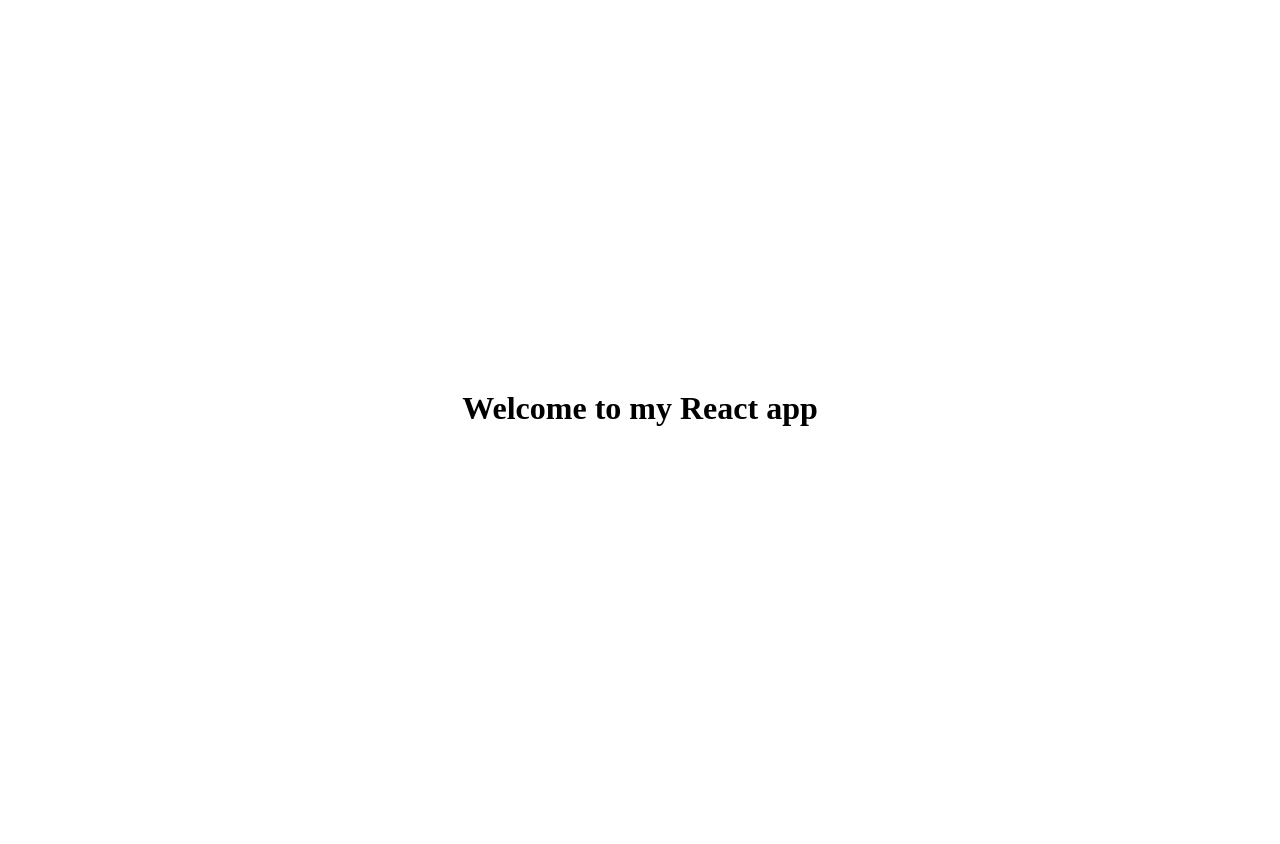
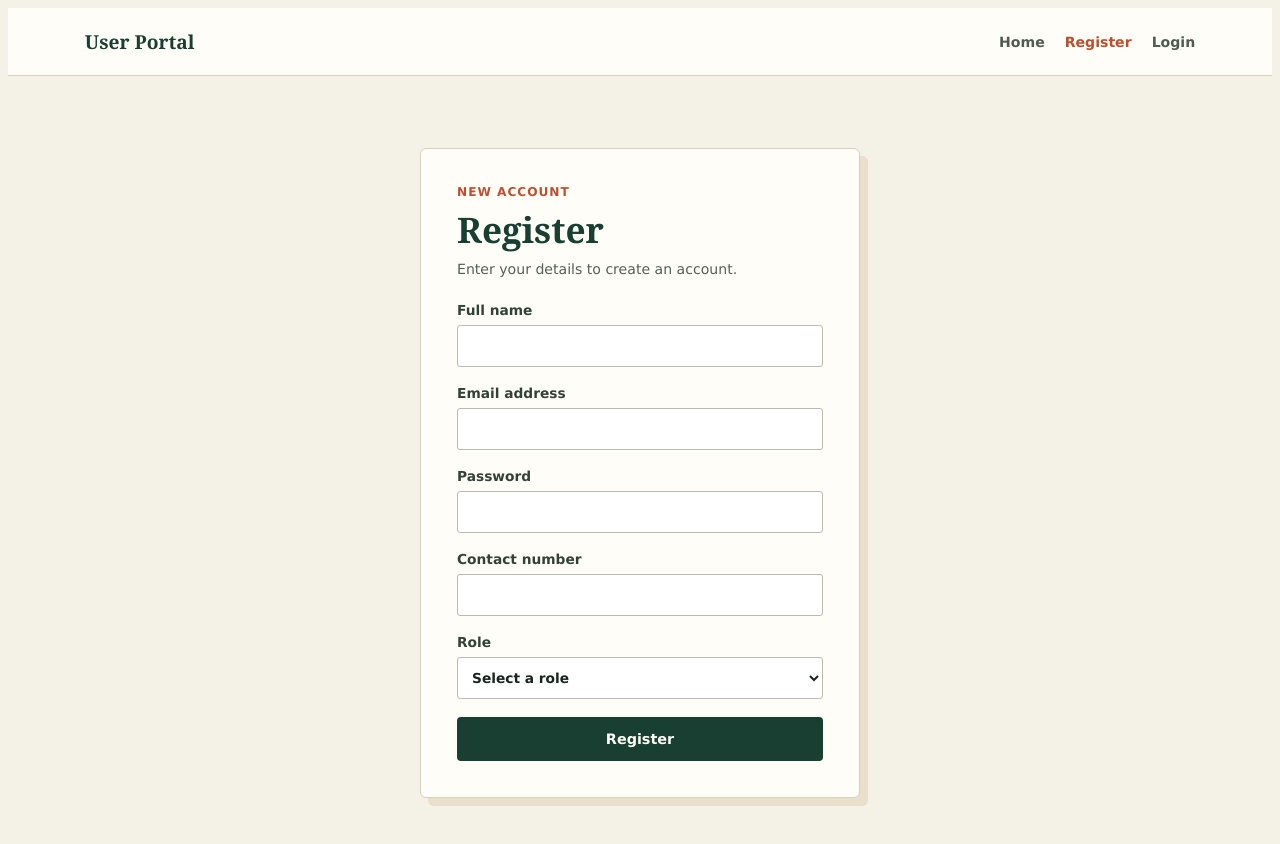
Before and after one commit to Swathi80-19/soa-react-app-2400033213, a React (Vite) app: page /registation in a window 1280 px wide. Shown: the top 844 px of the page. Before the commit the page ends 816 px from the top, so only its background shows below. Built offline with nearby package versions, Linux system fonts and the light colour scheme.

Commit message:
Updated NavBar

```diff
--- a/package.json
+++ b/package.json
@@ -13,8 +13,10 @@
     "deploy": "gh-pages -d dist"
   },
   "dependencies": {
+    "axios": "^1.20.0",
     "react": "^19.2.8",
-    "react-dom": "^19.2.8"
+    "react-dom": "^19.2.8",
+    "react-router-dom": "^7.18.3"
   },
   "devDependencies": {
     "@eslint/js": "^10.0.1",
--- a/src/App.jsx
+++ b/src/App.jsx
@@ -1,11 +1,8 @@
+import NavBar from './pages/NavBar.jsx'
 import './style.css'
 
 function App() {
-  return (
-    <main className="welcome-page">
-      <h1>Welcome to my React app</h1>
-    </main>
-  )
+  return <NavBar />
 }
 
 export default App
--- /dev/null
+++ b/src/pages/Home.jsx
@@ -0,0 +1,17 @@
+import { Link } from 'react-router-dom'
+
+function Home() {
+  return (
+    <section className="home-page">
+      <p className="eyebrow">Account center</p>
+      <h1>Welcome to User Portal</h1>
+      <p className="intro">Create an account or sign in to continue.</p>
+      <div className="home-actions">
+        <Link className="button button-primary" to="/registation">Create account</Link>
+        <Link className="button button-secondary" to="/login">Sign in</Link>
+      </div>
+    </section>
+  )
+}
+
+export default Home
--- /dev/null
+++ b/src/pages/NavBar.jsx
@@ -0,0 +1,29 @@
+import { BrowserRouter, Navigate, NavLink, Route, Routes } from 'react-router-dom'
+import Home from './Home.jsx'
+import UserRegistration from './UserRegistration.jsx'
+import UserLogin from './UserLogin.jsx'
+
+function NavBar() {
+  return (
+    <BrowserRouter>
+      <header className="navbar">
+        <NavLink className="brand" to="/">User Portal</NavLink>
+        <nav aria-label="Main navigation">
+          <NavLink to="/">Home</NavLink>
+          <NavLink to="/registation">Register</NavLink>
+          <NavLink to="/login">Login</NavLink>
+        </nav>
+      </header>
+      <main className="page-content">
+        <Routes>
+          <Route path="/" element={<Home />} />
+          <Route path="/registation" element={<UserRegistration />} />
+          <Route path="/login" element={<UserLogin />} />
+          <Route path="*" element={<Navigate to="/" replace />} />
+        </Routes>
+      </main>
+    </BrowserRouter>
+  )
+}
+
+export default NavBar
--- /dev/null
+++ b/src/pages/UserLogin.jsx
@@ -0,0 +1,38 @@
+import { useState } from 'react'
+
+function UserLogin() {
+  const [loginData, setLoginData] = useState({ email: '', password: '' })
+
+  function handleChange(event) {
+    const { name, value } = event.target
+    setLoginData({ ...loginData, [name]: value })
+  }
+
+  function handleSubmit(event) {
+    event.preventDefault()
+    console.log('Login data:', loginData)
+  }
+
+  return (
+    <section className="form-page">
+      <form className="auth-form" onSubmit={handleSubmit}>
+        <div>
+          <p className="eyebrow">Welcome back</p>
+          <h1>Login</h1>
+          <p className="form-description">Sign in with your account details.</p>
+        </div>
+        <label>
+          Email address
+          <input name="email" type="email" value={loginData.email} onChange={handleChange} autoComplete="email" required />
+        </label>
+        <label>
+          Password
+          <input name="password" type="password" value={loginData.password} onChange={handleChange} autoComplete="current-password" required />
+        </label>
+        <button className="button button-primary" type="submit">Login</button>
+      </form>
+    </section>
+  )
+}
+
+export default UserLogin
--- /dev/null
+++ b/src/pages/UserRegistration.jsx
@@ -0,0 +1,69 @@
+import { useState } from 'react'
+
+function UserRegistration() {
+  const [registrationData, setRegistrationData] = useState({
+    name: '',
+    email: '',
+    password: '',
+    contact: '',
+    role: '',
+  })
+
+  function handleChange(event) {
+    const { name, value } = event.target
+    setRegistrationData({ ...registrationData, [name]: value })
+  }
+
+  function handleSubmit(event) {
+    event.preventDefault()
+    console.log('Registration data:', registrationData)
+  }
+
+  return (
+    <section className="form-page">
+      <form className="auth-form" onSubmit={handleSubmit}>
+        <div>
+          <p className="eyebrow">New account</p>
+          <h1>Register</h1>
+          <p className="form-description">Enter your details to create an account.</p>
+        </div>
+        <label>
+          Full name
+          <input name="name" type="text" value={registrationData.name} onChange={handleChange} autoComplete="name" required />
+        </label>
+        <label>
+          Email address
+          <input name="email" type="email" value={registrationData.email} onChange={handleChange} autoComplete="email" required />
+        </label>
+        <label>
+          Password
+          <input name="password" type="password" value={registrationData.password} onChange={handleChange} autoComplete="new-password" required />
+        </label>
+        <label>
+          Contact number
+          <input
+            name="contact"
+            type="tel"
+            value={registrationData.contact}
+            onChange={handleChange}
+            inputMode="numeric"
+            pattern="[6-9][0-9]{9}"
+            title="Enter a 10-digit contact number starting with 6, 7, 8, or 9"
+          />
+        </label>
+        <label>
+          Role
+          <select name="role" value={registrationData.role} onChange={handleChange} required>
+            <option value="" disabled>Select a role</option>
+            <option value="ADMIN">Admin</option>
+            <option value="MANAGER">Manager</option>
+            <option value="USER">User</option>
+          </select>
+        </label>
+        <button className="button button-primary" type="submit">Register</button>
+      </form>
+    </section>
+  )
+}
+
+export default UserRegistration
--- a/src/style.css
+++ b/src/style.css
@@ -1,12 +1,196 @@
-.welcome-page {
-  min-height: 100svh;
+:root {
+  color: #18241d;
+  background: #f4f1e7;
+  font-family: Georgia, 'Times New Roman', serif;
+}
+
+* {
+  box-sizing: border-box;
+}
+
+.navbar {
+  display: flex;
+  align-items: center;
+  justify-content: space-between;
+  min-height: 68px;
+  padding: 14px clamp(20px, 6vw, 96px);
+  border-bottom: 1px solid #d6d0bf;
+  background: #fffdf7;
+}
+
+.brand {
+  color: #183f32;
+  font-size: 1.2rem;
+  font-weight: 700;
+  text-decoration: none;
+}
+
+.navbar nav {
+  display: flex;
+  gap: 20px;
+}
+
+.navbar nav a {
+  color: #4e5b50;
+  font-family: Verdana, sans-serif;
+  font-size: 0.88rem;
+  font-weight: 700;
+  text-decoration: none;
+}
+
+.navbar nav a.active,
+.navbar nav a:hover {
+  color: #bc4f2d;
+}
+
+.page-content {
+  min-height: calc(100svh - 68px);
+}
+
+.home-page,
+.form-page {
+  width: min(100% - 40px, 960px);
+  margin: 0 auto;
+}
+
+.home-page {
+  padding: clamp(100px, 18vh, 180px) 0 80px;
+}
+
+.eyebrow {
+  margin: 0 0 12px;
+  color: #bc4f2d;
+  font-family: Verdana, sans-serif;
+  font-size: 0.76rem;
+  font-weight: 700;
+  letter-spacing: 0.08em;
+  text-transform: uppercase;
+}
+
+h1 {
+  margin: 0;
+  color: #183f32;
+  font-size: clamp(2.2rem, 5vw, 4.5rem);
+  line-height: 1.04;
+}
+
+.intro,
+.form-description {
+  color: #526057;
+  font-family: Verdana, sans-serif;
+  font-size: 1rem;
+  line-height: 1.7;
+}
+
+.intro {
+  margin: 22px 0 30px;
+}
+
+.home-actions {
+  display: flex;
+  flex-wrap: wrap;
+  gap: 12px;
+}
+
+.button {
+  display: inline-flex;
+  justify-content: center;
+  align-items: center;
+  min-height: 44px;
+  padding: 10px 18px;
+  border: 1px solid transparent;
+  border-radius: 4px;
+  cursor: pointer;
+  font-family: Verdana, sans-serif;
+  font-size: 0.9rem;
+  font-weight: 700;
+  text-decoration: none;
+}
+
+.button-primary {
+  color: #fffdf7;
+  background: #183f32;
+}
+
+.button-primary:hover {
+  background: #245a48;
+}
+
+.button-secondary {
+  color: #183f32;
+  border-color: #183f32;
+}
+
+.form-page {
   display: grid;
   place-items: center;
-  padding: 24px;
-  box-sizing: border-box;
-  text-align: center;
+  padding: 72px 0;
 }
 
-.welcome-page h1 {
-  margin: 0;
+.auth-form {
+  display: grid;
+  width: min(100%, 440px);
+  gap: 18px;
+  padding: 36px;
+  border: 1px solid #d6d0bf;
+  border-radius: 6px;
+  background: #fffdf7;
+  box-shadow: 8px 8px 0 #e9dfca;
 }
+
+.auth-form h1 {
+  font-size: 2.2rem;
+}
+
+.form-description {
+  margin: 10px 0 2px;
+  font-size: 0.88rem;
+}
+
+.auth-form label {
+  display: grid;
+  gap: 7px;
+  color: #324237;
+  font-family: Verdana, sans-serif;
+  font-size: 0.86rem;
+  font-weight: 700;
+}
+
+.auth-form input,
+.auth-form select {
+  width: 100%;
+  min-height: 42px;
+  padding: 9px 10px;
+  border: 1px solid #b8bcae;
+  border-radius: 3px;
+  color: #18241d;
+  background: #fff;
+  font: inherit;
+}
+
+.auth-form input:focus,
+.auth-form select:focus {
+  outline: 2px solid #bc4f2d;
+  outline-offset: 1px;
+  border-color: #bc4f2d;
+}
+
+@media (max-width: 560px) {
+  .navbar {
+    align-items: flex-start;
+    flex-direction: column;
+    gap: 12px;
+  }
+
+  .navbar nav {
+    gap: 16px;
+  }
+
+  .page-content {
+    min-height: calc(100svh - 112px);
+  }
+
+  .auth-form {
+    padding: 26px 20px;
+  }
+}
```
Also changed, not shown: 1 other file (tests, documents, lock files or other folders).
